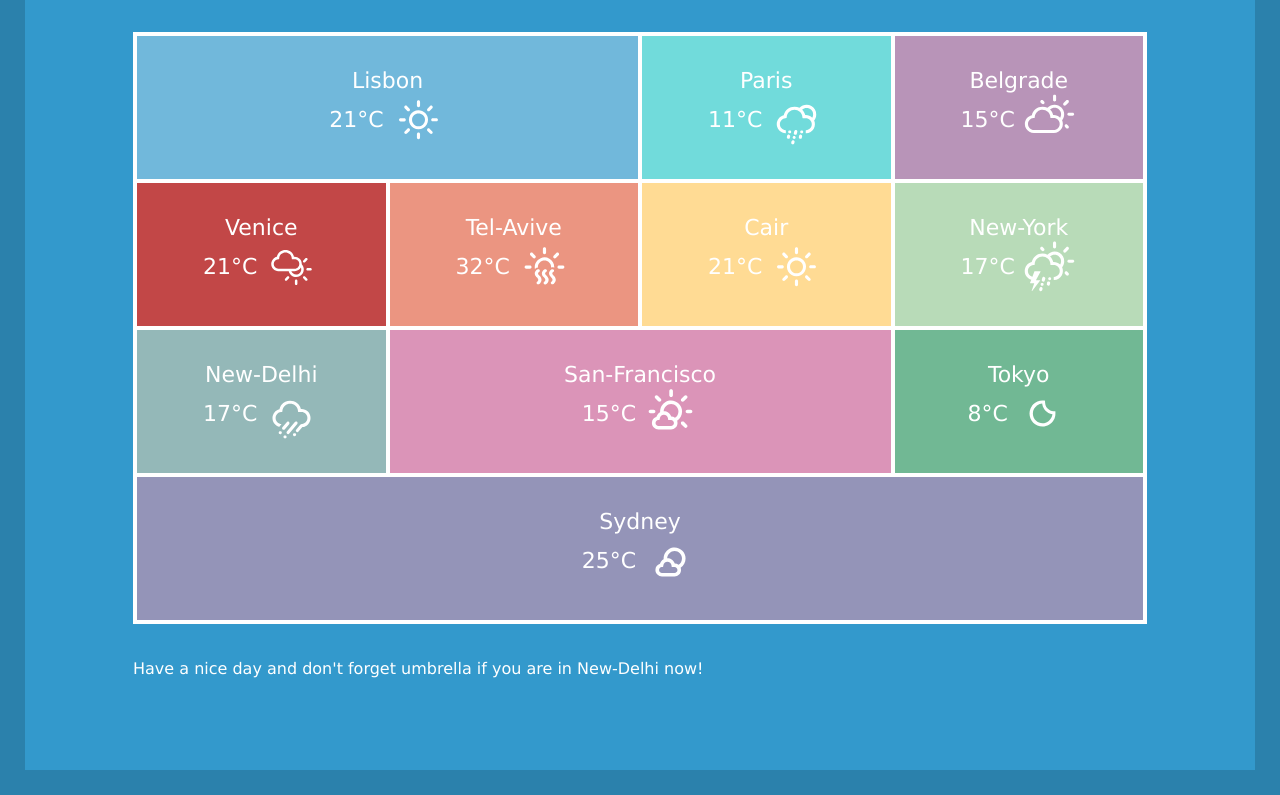
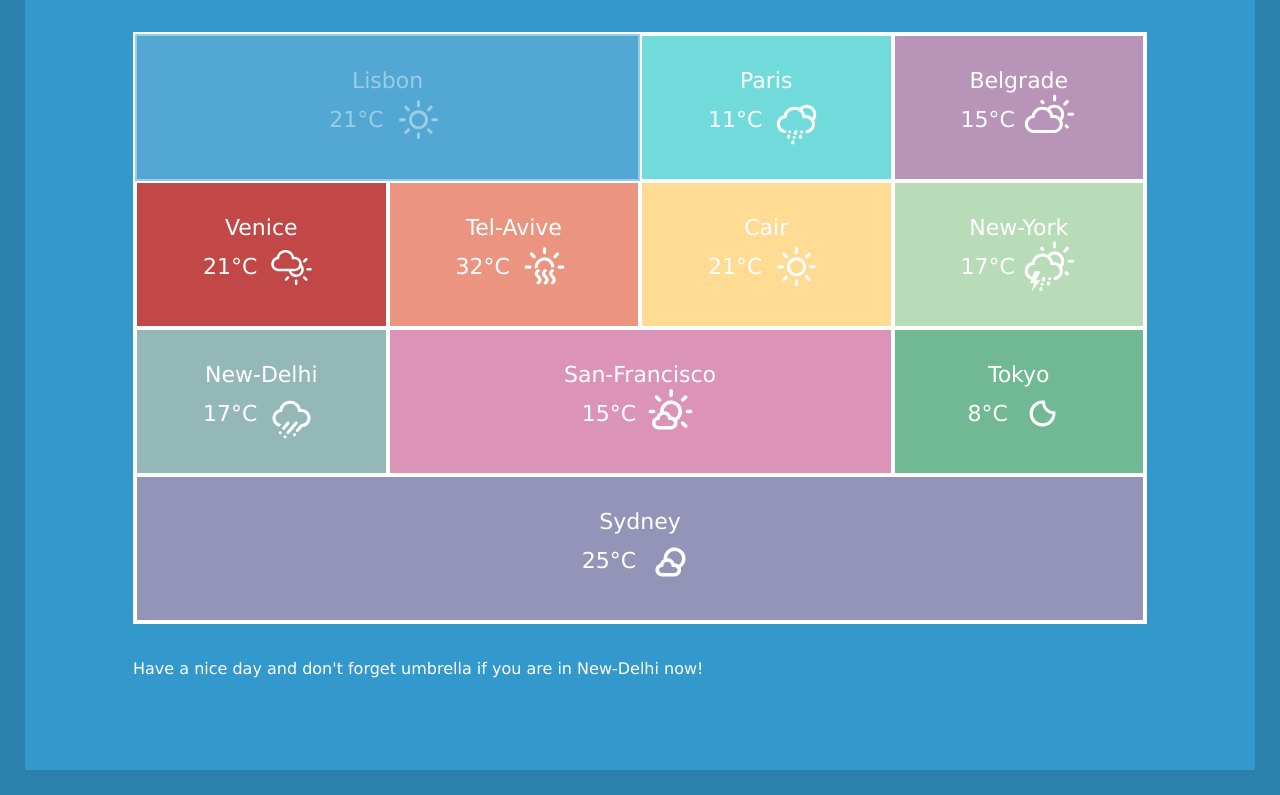
Before and after one commit to DmytroMyskov/weather-forecast, a plain HTML site: page index.html in a window 1280 px wide. In both pictures the pointer is over the item 387 px from the left and 210 px from the top of the page. Shown: the part 103-898 px from the top of the page. Drawn offline with Linux system fonts and the light colour scheme.

Commit message:
add :hover and opacity

```diff
--- a/style.css
+++ b/style.css
@@ -64,6 +64,11 @@ main {
         vertical-align: middle;
       }
     }
+
+    li:hover {
+      opacity: 0.5;
+      cursor: pointer;
+      transition: all 0.3s ease-in;
     }
 
     .lisbon {
@@ -134,6 +139,8 @@ main {
 
   }
 
+}
+
 footer {
 
   p {
```
Lines whose indentation alone changed are shown as unchanged.
